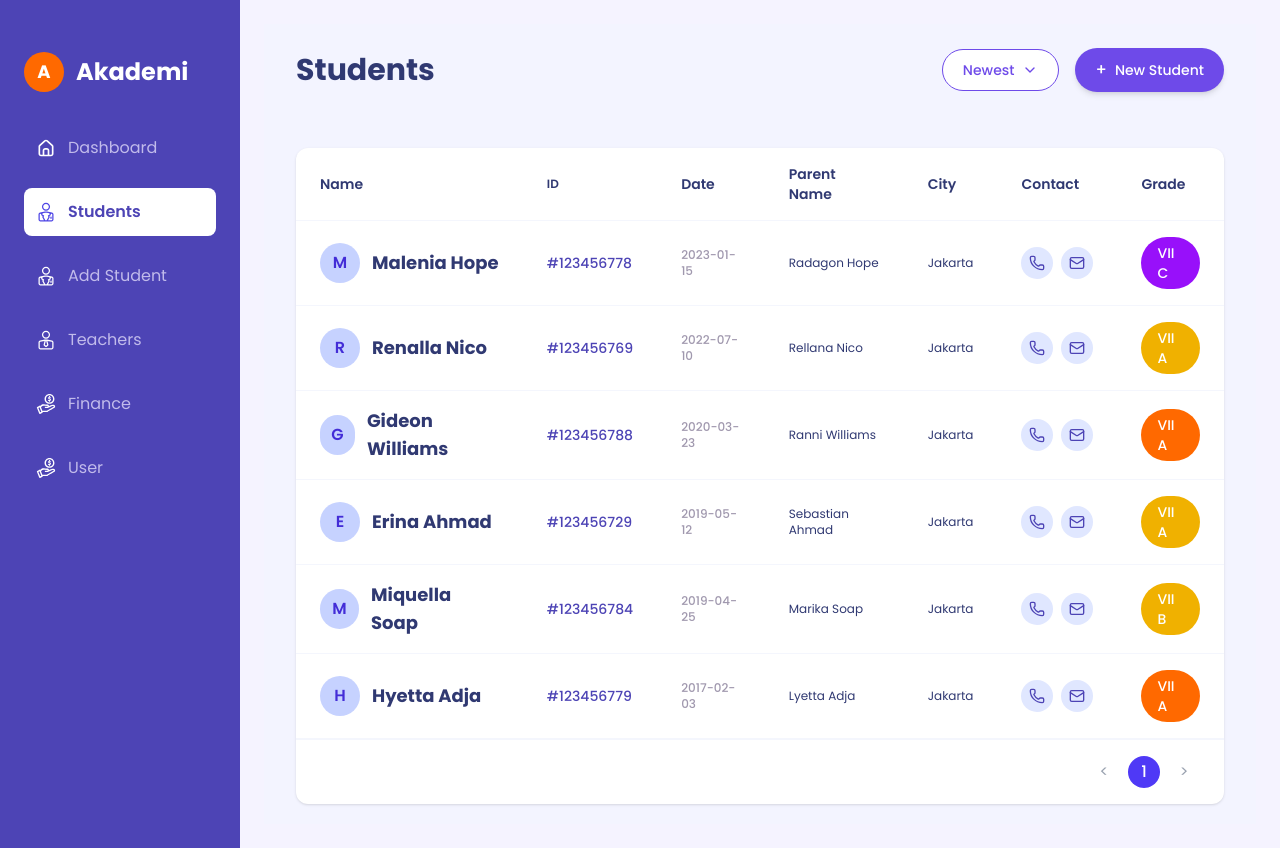
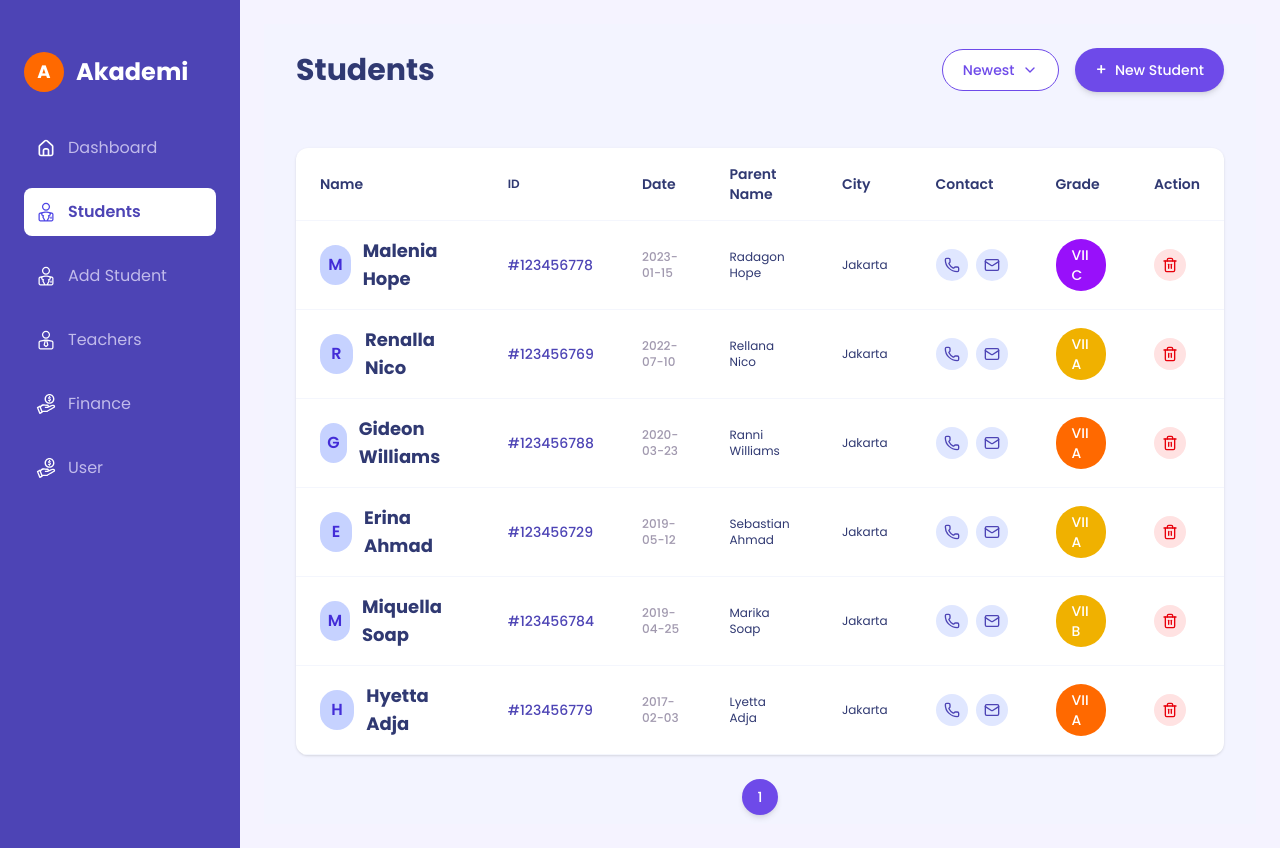
Before and after one commit to TakedaB/akademi, a Next.js app: page /students in a window 1280 px wide. Built offline with nearby package versions, Linux system fonts and the light colour scheme.

Commit message:
feat: implement localStorage and student registration feature

```diff
--- a/app/students/add/page.jsx
+++ b/app/students/add/page.jsx
@@ -1,53 +1,113 @@
 'use client';
 import { useState } from 'react';
+import { useRouter } from 'next/navigation';
 import StudentForm from '../../components/forms/StudentForm';
 import ParentForm from '../../components/forms/ParentForm';
-import PaymentOptions from '../../components/forms/PaymentOptions';
+import { addStudent } from '@/lib/StudentsStorage';
 
 export default function AddStudentPage() {
-    const [student, setStudent] = useState({});
-    const [parent, setParent] = useState({});
+  const router = useRouter();
 
-  const handleStudentChange = (e) => {
-    const { name, value } = e.target;
-    setStudent((s) => ({ ...s, [name]: value }));
+  const [student, setStudent] = useState({
+    firstName: '',
+    lastName: '',
+    dateOfBirth: '',
+    placeOfBirth: '',
+    parentName: '',
+    email: '',
+    phone: '',
+    address: '',
+    grade: '',
+  });
+
+  const [parent, setParent] = useState({
+    firstName: '',
+    lastName: '',
+    email: '',
+    phone: '',
+    address: '',
+    payment: 'cash',
+  });
+
+  const handleStudentChange = (field, value) => {
+    setStudent(prev => ({
+      ...prev,
+      [field]: value,
+    }));
   };
 
   const handleParentChange = (e) => {
     const { name, value } = e.target;
-    setParent((p) => ({ ...p, [name]: value }));
+    setParent(prev => ({
+      ...prev,
+      [name]: value,
+    }));
+  };
+
+  // Função para gerar ID único
+  const generateId = () => {
+    return '#' + Math.floor(100000000 + Math.random() * 900000000);
+  };
+
+  // Função para definir cor do grade
+  const getGradeColor = (grade) => {
+    const colors = ['bg-orange-500', 'bg-yellow-500', 'bg-purple-600', 'bg-blue-500', 'bg-green-500'];
+    return colors[Math.floor(Math.random() * colors.length)];
   };
 
   const handleSubmit = (e) => {
     e.preventDefault();
-    console.log('Student Data:', student);
-    console.log('Parent Data:', parent);
 
+    // Monta o objeto do novo aluno no formato correto
+    const newStudent = {
+      id: generateId(),
+      name: `${student.firstName} ${student.lastName}`,
+      date: new Date().toISOString().split('T')[0],
+      parentName: `${parent.firstName} ${parent.lastName}`,
+      city: student.placeOfBirth || 'Jakarta',
+      contact: {
+        phone: student.phone ? true : false,
+        email: student.email ? true : false,
+      },
+      grade: student.grade || 'VII A',
+      gradeColor: getGradeColor(student.grade),
+    };
+
+    // Adiciona o aluno ao storage
+    addStudent(newStudent);
+
+    // Redireciona para a dashboard
+    router.push('/students');
+  };
+
+  const handleSaveDraft = () => {
+    alert('Draft saved! (Feature not implemented yet)');
   };
 
   return (
-    <div className="p-3 bg-[#F5F6FB] min-h-screen">
-      <div className="w-full px-3">
-        <h1 className="text-2xl font-bold mb-8 text-[#303972]">Add New Student</h1>
+    <div className="min-h-screen bg-[#F3F4FF] pt-8 px-5 pb-5">
+      <div className="max-w-full mx-0">
+        <h1 className="text-3xl font-bold text-[#303972] mb-6">Add New Student</h1>
 
-        {/* Formulário principal */}
-        <form onSubmit={handleSubmit} className='space-y-8 w-full'>
+        <form onSubmit={handleSubmit} className="space-y-6">
           {/* Seção do estudante */}
           <StudentForm student={student} onChange={handleStudentChange} />
+
           {/* Seção dos pais */}
-            <ParentForm parent={parent} onChange={handleParentChange} />
+          <ParentForm parent={parent} handleParentChange={handleParentChange} />
 
-
-             <div className='flex justify-end gap-4 pt-2'>
+          {/* Botões de ação */}
+          <div className="flex gap-4 justify-end pt-4">
             <button
-                    type='button'
-                    className='px-6 py-2 rounded-full border border-gray-300 text-[#303972] bg-white hover:bg-gray-100 transition'
+              type="button"
+              onClick={handleSaveDraft}
+              className="px-8 py-3 bg-white border-2 border-[#6E4AE9] text-[#6E4AE9] rounded-full font-semibold hover:bg-[#F0EBFF] transition-colors"
             >
               Save as Draft
             </button>
             <button
               type="submit"
-                    className='px-6 py-2 rounded-full bg-[#4C1D95] text-white hover:bg-[#3a1370] transition'
+              className="px-8 py-3 bg-[#6E4AE9] text-white rounded-full font-semibold hover:bg-[#5A3FC0] transition-colors shadow-md"
             >
               Submit
             </button>
--- a/app/students/page.jsx
+++ b/app/students/page.jsx
@@ -1,42 +1,46 @@
 'use client';
-
-import { useState } from 'react';
-import { ChevronDown, Phone, Mail } from 'lucide-react';
+import { useEffect, useState } from 'react';
+import { ChevronDown, Phone, Mail, Trash2 } from 'lucide-react';
+import { getStudents, saveStudents } from '@/lib/StudentsStorage';
 
 export default function StudentDashboard() {
   const [selectedSort, setSelectedSort] = useState('Newest');
-
+  const [students, setStudents] = useState([]);
   const [currentPage, setCurrentPage] = useState(1);
   const studentsPerPage = 6;
 
-  const studentsData = [
-    { id: '#123456788', name: 'Gideon Williams', date: '2020-03-23', parentName: 'Ranni Williams', city: 'Jakarta', contact: { phone: true, email: true }, grade: 'VII A', gradeColor: 'bg-orange-500' },
-    { id: '#123456784', name: 'Miquella Soap', date: '2019-04-25', parentName: 'Marika Soap', city: 'Jakarta', contact: { phone: true, email: true }, grade: 'VII B', gradeColor: 'bg-yellow-500' },
-    { id: '#123456778', name: 'Malenia Hope', date: '2023-01-15', parentName: 'Radagon Hope', city: 'Jakarta', contact: { phone: true, email: true }, grade: 'VII C', gradeColor: 'bg-purple-600' },
-    { id: '#123456769', name: 'Renalla Nico', date: '2022-07-10', parentName: 'Rellana Nico', city: 'Jakarta', contact: { phone: true, email: true }, grade: 'VII A', gradeColor: 'bg-yellow-500' },
-    { id: '#123456779', name: 'Hyetta Adja', date: '2017-02-03', parentName: 'Lyetta Adja', city: 'Jakarta', contact: { phone: true, email: true }, grade: 'VII A', gradeColor: 'bg-orange-500' },
-    { id: '#123456729', name: 'Erina Ahmad', date: '2019-05-12', parentName: 'Sebastian Ahmad', city: 'Jakarta', contact: { phone: true, email: true }, grade: 'VII A', gradeColor: 'bg-yellow-500' },
-  ];
+  useEffect(() => {
+    setStudents(getStudents());
+  }, []);
 
-  const sortedStudents = [...studentsData].sort((a, b) => {
+  // Função para deletar aluno
+  const handleDelete = (studentId) => {
+    if (confirm('Are you sure you want to delete this student?')) {
+      const updatedStudents = students.filter(student => student.id !== studentId);
+      saveStudents(updatedStudents);
+      setStudents(updatedStudents);
+    }
+  };
+
+  // Ordena alunos
+  const sortedStudents = [...students].sort((a, b) => {
     const dateA = new Date(a.date);
     const dateB = new Date(b.date);
     return selectedSort === 'Newest' ? dateB - dateA : dateA - dateB;
   });
 
-  const indexOfLastStudent = currentPage * studentsPerPage;
-  const indexOfFirstStudent = indexOfLastStudent - studentsPerPage;
-  const currentStudents = sortedStudents.slice(indexOfFirstStudent, indexOfLastStudent);
+  // Paginação
+  const totalPages = Math.ceil(sortedStudents.length / studentsPerPage);
+  const startIndex = (currentPage - 1) * studentsPerPage;
+  const currentStudents = sortedStudents.slice(startIndex, startIndex + studentsPerPage);
 
   return (
     <div className="flex h-screen bg-[#F5F3FF]">
-      <main className=" flex-1 overflow-auto bg-[#F3F4FF]">
-
+      <main className="flex-1 overflow-auto bg-[#F3F4FF]">
         <header className="bg-[#F3F4FF] px-8 py-6 flex items-center justify-between">
           <h1 className="text-3xl font-bold text-[#303972]">Students</h1>
 
           <div className="flex items-center gap-4">
-                <div className="relative">
             <button
               onClick={() =>
                 setSelectedSort((prev) => (prev === 'Newest' ? 'Oldest' : 'Newest'))
@@ -46,16 +50,18 @@ export default function StudentDashboard() {
               <span>{selectedSort}</span>
               <ChevronDown size={16} />
             </button>
-             </div>
 
-                <button className='flex items-center gap-2 px-5 py-2.5 rounded-full bg-[#6E4AE9] text-white font-medium text-sm shadow-md hover:bg-[#5A3FC0] transition-all'>
-                  <span className='text-base'>+</span>
+            <a
+              href="/students/add"
+              className="flex items-center gap-2 px-5 py-2.5 rounded-full bg-[#6E4AE9] text-white font-medium text-sm shadow-md hover:bg-[#5A3FC0] transition-all"
+            >
+              <span className="text-base">+</span>
               <span>New Student</span>
-                </button>
+            </a>
           </div>
         </header>
 
-        {/* Table */}
+        {/* Tabela */}
         <div className="p-8">
           <div className="bg-white rounded-xl shadow-sm overflow-hidden">
             <table className="w-full">
@@ -68,12 +74,19 @@ export default function StudentDashboard() {
                   <th className="px-6 py-4 text-left text-sm font-semibold text-[#303972]">City</th>
                   <th className="px-6 py-4 text-left text-sm font-semibold text-[#303972]">Contact</th>
                   <th className="px-6 py-4 text-left text-sm font-semibold text-[#303972]">Grade</th>
+                  <th className="px-6 py-4 text-left text-sm font-semibold text-[#303972]">Action</th>
                 </tr>
               </thead>
-
               <tbody>
-                {currentStudents.map((student) => (
-                  <tr key={student.id} className="border-b hover:bg-gray-50 transition-colors">
+                {currentStudents.length === 0 ? (
+                  <tr>
+                    <td colSpan="8" className="text-center py-6 text-gray-400">
+                      No students registered yet.
+                    </td>
+                  </tr>
+                ) : (
+                  currentStudents.map((student, index) => (
+                    <tr key={index} className="border-b hover:bg-gray-50 transition-colors">
                       <td className="px-6 py-4">
                         <div className="flex items-center gap-3">
                           <div className="w-10 h-10 bg-indigo-200 rounded-full flex items-center justify-center text-indigo-700 font-semibold">
@@ -82,71 +95,62 @@ export default function StudentDashboard() {
                           <span className="font-bold text-lg text-[#303972]">{student.name}</span>
                         </div>
                       </td>
-
-                    {/* ID */}
-                    <td className="px-6 py-4 text-sm font-medium text-[#4D44B5]">
-                      {student.id}
-                    </td>
-
+                      <td className="px-6 py-4 text-sm font-medium text-[#4D44B5]">{student.id}</td>
                       <td className="px-6 py-4 text-xs font-medium text-[#A098AE]">{student.date}</td>
                       <td className="px-6 py-4 text-xs text-[#303972]">{student.parentName}</td>
                       <td className="px-6 py-4 text-xs text-[#303972]">{student.city}</td>
                       <td className="px-6 py-4">
                         <div className="flex gap-2">
+                          {student.contact?.phone && (
                             <button className="w-8 h-8 bg-indigo-100 rounded-full flex items-center justify-center hover:bg-indigo-200 transition-colors">
                               <Phone size={16} className="text-[#4D44B5]" />
                             </button>
+                          )}
+                          {student.contact?.email && (
                             <button className="w-8 h-8 bg-indigo-100 rounded-full flex items-center justify-center hover:bg-indigo-200 transition-colors">
                               <Mail size={16} className="text-[#4D44B5]" />
                             </button>
+                          )}
                         </div>
                       </td>
                       <td className="px-6 py-4">
                         <span
-                        className={`px-4 py-1.5 ${student.gradeColor} text-white rounded-full text-sm font-medium inline-block`}
+                          className={`px-4 py-1.5 ${student.gradeColor || 'bg-purple-500'} text-white rounded-full text-sm font-medium inline-block`}
                         >
                           {student.grade}
                         </span>
                       </td>
+                      <td className="px-6 py-4">
+                        <button
+                          onClick={() => handleDelete(student.id)}
+                          className="w-8 h-8 bg-red-100 rounded-full flex items-center justify-center hover:bg-red-200 transition-colors group"
+                          title="Delete student"
+                        >
+                          <Trash2 size={16} className="text-red-600 group-hover:text-red-700" />
+                        </button>
+                      </td>
                     </tr>
-                ))}
+                  ))
+                )}
               </tbody>
+            </table>
+          </div>
 
-            </table>
-            {/* Pagination */}
-              <div className="px-6 py-4 flex items-center justify-end gap-2 border-t">
+          {/* Paginação numérica */}
+          <div className="flex justify-center mt-6 gap-2">
+            {Array.from({ length: totalPages }, (_, i) => i + 1).map((pageNum) => (
               <button
-                  onClick={() => setCurrentPage((prev) => Math.max(prev - 1, 1))}
-                  className="w-8 h-8 flex items-center justify-center text-gray-400 hover:bg-gray-100 rounded-full"
-                >
-                  {'<'}
-                </button>
-
-                {Array.from({ length: Math.ceil(sortedStudents.length / studentsPerPage) }, (_, i) => (
-                  <button
-                    key={i + 1}
-                    onClick={() => setCurrentPage(i + 1)}
-                    className={`w-8 h-8 flex items-center justify-center rounded-full font-medium ${
-                      currentPage === i + 1
-                        ? 'bg-indigo-600 text-white'
-                        : 'text-gray-600 hover:bg-gray-100'
+                key={pageNum}
+                onClick={() => setCurrentPage(pageNum)}
+                className={`px-4 py-2 rounded-full font-medium text-sm transition-all ${
+                  currentPage === pageNum
+                    ? 'bg-[#6E4AE9] text-white shadow-md'
+                    : 'bg-white text-[#6E4AE9] border border-[#6E4AE9] hover:bg-[#F0EBFF]'
                 }`}
               >
-                    {i + 1}
+                {pageNum}
               </button>
             ))}
-
-                <button
-                  onClick={() =>
-                    setCurrentPage((prev) =>
-                      Math.min(prev + 1, Math.ceil(sortedStudents.length / studentsPerPage))
-                    )
-                  }
-                  className="w-8 h-8 flex items-center justify-center text-gray-400 hover:bg-gray-100 rounded-full"
-                >
-                  {'>'}
-                </button>
-              </div>
           </div>
         </div>
       </main>
--- /dev/null
+++ b/lib/StudentsStorage.js
@@ -0,0 +1,38 @@
+
+const STORAGE_KEY = "studentsData";
+
+export const studentsData = [
+    { id: '#123456788', name: 'Gideon Williams', date: '2020-03-23', parentName: 'Ranni Williams', city: 'Jakarta', contact: { phone: true, email: true }, grade: 'VII A', gradeColor: 'bg-orange-500' },
+    { id: '#123456784', name: 'Miquella Soap', date: '2019-04-25', parentName: 'Marika Soap', city: 'Jakarta', contact: { phone: true, email: true }, grade: 'VII B', gradeColor: 'bg-yellow-500' },
+    { id: '#123456778', name: 'Malenia Hope', date: '2023-01-15', parentName: 'Radagon Hope', city: 'Jakarta', contact: { phone: true, email: true }, grade: 'VII C', gradeColor: 'bg-purple-600' },
+    { id: '#123456769', name: 'Renalla Nico', date: '2022-07-10', parentName: 'Rellana Nico', city: 'Jakarta', contact: { phone: true, email: true }, grade: 'VII A', gradeColor: 'bg-yellow-500' },
+    { id: '#123456779', name: 'Hyetta Adja', date: '2017-02-03', parentName: 'Lyetta Adja', city: 'Jakarta', contact: { phone: true, email: true }, grade: 'VII A', gradeColor: 'bg-orange-500' },
+    { id: '#123456729', name: 'Erina Ahmad', date: '2019-05-12', parentName: 'Sebastian Ahmad', city: 'Jakarta', contact: { phone: true, email: true }, grade: 'VII A', gradeColor: 'bg-yellow-500' },
+  ];
+
+
+function isBrowser() {
+  return typeof window !== 'undefined';
+}
+
+export function getStudents() {
+  if (!isBrowser()) return studentsData;
+
+  const saved = localStorage.getItem(STORAGE_KEY);
+  if (saved) return JSON.parse(saved);
+  localStorage.setItem(STORAGE_KEY, JSON.stringify(studentsData));
+  return studentsData;
+}
+
+export function saveStudents(students) {
+  if (!isBrowser()) return;
+  localStorage.setItem(STORAGE_KEY, JSON.stringify(students));
+}
+
+export function addStudent(newStudent) {
+  if (!isBrowser()) return;
+  const current = getStudents();
+  const updated = [newStudent, ...current];
+  saveStudents(updated);
+  return updated;
+}
```
Also changed, not shown: app/components/forms/ParentForm.jsx (+5 -5 lines), app/components/forms/StudentForm.jsx (+46 -20 lines). Lines whose indentation alone changed are shown as unchanged.
